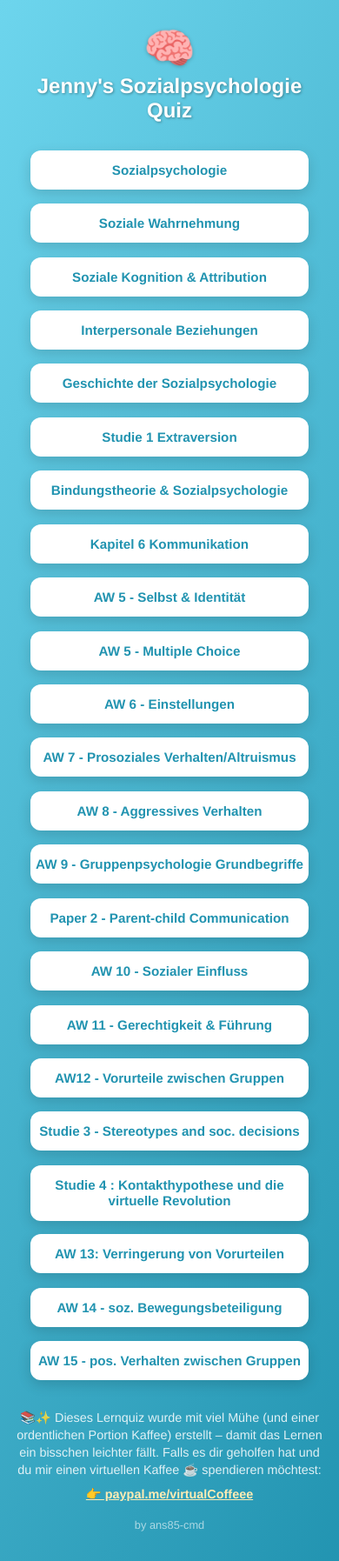
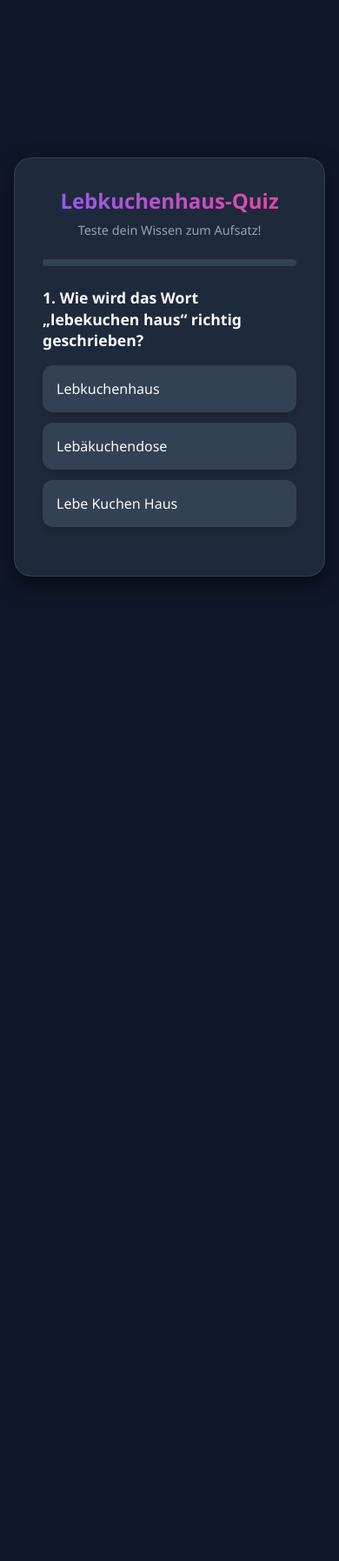
Before and after one commit to ans85-cmd/Quiz, a plain HTML site: page index.html in a window 390 px wide. Shown: the top 1795 px of the page at 87% size. After the commit the page ends 844 px from the top, so only its background shows below. Drawn offline with Linux system fonts and the light colour scheme.

Commit message:
index.html aktualisieren

```diff
--- a/index.html
+++ b/index.html
@@ -1,203 +1,371 @@
 <!DOCTYPE html>
 <html lang="de">
 <head>
-  <meta charset="UTF-8" />
-  <meta name="viewport" content="width=device-width, initial-scale=1" />
-  <title>Jenny's Sozialpsychologie Quiz</title>
+    <meta charset="UTF-8">
+    <meta name="viewport" content="width=device-width, initial-scale=1.0">
+    <title>Das Lebkuchenhaus - Lernquiz</title>
     <style>
-    /* Grund-Reset */
-    *, *::before, *::after {
+        :root {
+            --bg-color: #0f172a;
+            --card-bg: #1e293b;
+            --primary: #8b5cf6;
+            --primary-hover: #7c3aed;
+            --accent: #ec4899;
+            --text: #f8fafc;
+            --text-muted: #94a3b8;
+            --success: #22c55e;
+            --error: #ef4444;
+        }
+
+        * {
             box-sizing: border-box;
+            margin: 0;
+            padding: 0;
+            font-family: 'Segoe UI', Roboto, Helvetica, Arial, sans-serif;
         }
 
         body {
-      margin: 0;
-      font-family: "Helvetica Neue", Arial, sans-serif;
-      background: linear-gradient(120deg, #6dd5ed, #2193b0);
-      color: white;
-      display: flex;
-      flex-direction: column;
-      align-items: center;
+            background-color: var(--bg-color);
+            color: var(--text);
             min-height: 100vh;
-      padding: 2rem 1rem 3rem;
-      animation: fadeIn 1.5s ease forwards;
-      -webkit-font-smoothing: antialiased;
-      -moz-osx-font-smoothing: grayscale;
-    }
-
-    @keyframes fadeIn {
-      0% {
-        opacity: 0;
-        transform: translateY(20px);
-      }
-      100% {
-        opacity: 1;
-        transform: translateY(0);
-      }
-    }
-
-    /* Header */
-    header {
-      text-align: center;
-      margin-bottom: 2rem;
-    }
-
-    .logo {
-      font-size: 4rem;
-      line-height: 1;
-      margin-bottom: 0.3rem;
-      user-select: none;
-      filter: drop-shadow(0 1px 2px rgba(0,0,0,0.25));
-    }
-
-    h1 {
-      font-size: 2rem;
-      font-weight: 700;
-      text-shadow: 1px 1px 3px rgba(0, 0, 0, 0.35);
-      margin: 0;
-    }
-
-    /* Container für Buttons */
-    main {
-      width: 100%;
-      max-width: 440px;
-      display: grid;
-      grid-template-columns: 1fr 1fr;
-      gap: 1rem;
-      margin-bottom: 2rem;
-    }
-
-    /* Buttons als Links für bessere Accessibility */
-   main a.button {
             display: flex;
             justify-content: center;
             align-items: center;
-  padding: 1rem 0.8rem;
-  background-color: white;
-  color: #2193b0;
-  font-weight: 600;
-  font-size: 1rem;
-  border-radius: 12px;
-  box-shadow: 0 5px 15px rgba(0, 0, 0, 0.15);
-  text-decoration: none;
-  user-select: none;
-  transition: background-color 0.3s ease, transform 0.15s ease, box-shadow 0.3s ease;
-  will-change: transform;
-  cursor: pointer;
-  text-align: center;       /* Hier hinzugefügt */
-  line-height: 1.2;         /* Optional, sorgt für gute vertikale Zentrierung */
+            padding: 1rem;
         }
 
-
-    main a.button:hover,
-    main a.button:focus-visible {
-      background-color: #f0f8ff;
-      box-shadow: 0 8px 20px rgba(33, 147, 176, 0.5);
-      outline: none;
-    }
-
-    main a.button:active {
-      transform: scale(0.97);
-      box-shadow: 0 4px 10px rgba(33, 147, 176, 0.6);
-    }
-
-    /* Responsive: Eine Spalte auf sehr kleinen Displays */
-    @media (max-width: 400px) {
-      main {
-        grid-template-columns: 1fr;
-        max-width: 320px;
-      }
-
-      .logo {
-        font-size: 3rem;
+        .container {
+            width: 100%;
+            max-width: 500px;
+            background-color: var(--card-bg);
+            border-radius: 20px;
+            padding: 2rem;
+            box-shadow: 0 10px 25px rgba(0, 0, 0, 0.5);
+            border: 1px solid rgba(255, 255, 255, 0.1);
+            position: relative;
+            overflow: hidden;
         }
 
         h1 {
             font-size: 1.5rem;
+            text-align: center;
+            margin-bottom: 0.5rem;
+            background: linear-gradient(45deg, var(--primary), var(--accent));
+            -webkit-background-clip: text;
+            -webkit-text-fill-color: transparent;
         }
 
-      main a.button {
-        font-size: 0.95rem;
-        padding: 0.85rem 0;
-      }
+        .subtitle {
+            text-align: center;
+            color: var(--text-muted);
+            font-size: 0.9rem;
+            margin-bottom: 1.5rem;
         }
 
-    /* Footer / Info-Bereich */
-    footer {
-      max-width: 440px;
-      text-align: center;
-      font-size: 0.9rem;
-      line-height: 1.4;
-      color: rgba(255 255 255 / 0.85);
-      user-select: none;
+        .progress-bar {
+            width: 100%;
+            height: 8px;
+            background-color: #334155;
+            border-radius: 4px;
+            margin-bottom: 1.5rem;
+            overflow: hidden;
         }
 
-    footer a {
-      color: #ffecb3;
-      text-decoration: underline;
-      font-weight: 600;
+        .progress-fill {
+            height: 100%;
+            background: linear-gradient(90deg, var(--primary), var(--accent));
+            width: 0%;
+            transition: width 0.3s ease;
         }
 
-    footer a:hover,
-    footer a:focus-visible {
-      color: #fff176;
-      outline: none;
+        .question-container {
+            margin-bottom: 1.5rem;
         }
 
-    footer h4 {
-      margin-top: 0;
-      margin-bottom: 0.5rem;
-      font-weight: 500;
+        .question-text {
+            font-size: 1.1rem;
+            font-weight: 600;
+            margin-bottom: 1rem;
+            line-height: 1.4;
         }
 
-    footer h6 {
-      margin-top: 1rem;
-      font-weight: 400;
-      font-size: 0.8rem;
-      color: rgba(255 255 255 / 0.6);
+        .options-grid {
+            display: flex;
+            flex-direction: column;
+            gap: 0.75rem;
+        }
+
+        .option-btn {
+            background-color: #334155;
+            color: var(--text);
+            border: none;
+            padding: 1rem;
+            border-radius: 12px;
+            font-size: 1rem;
+            cursor: pointer;
+            text-align: left;
+            transition: all 0.2s ease;
+            box-shadow: 0 4px 6px rgba(0,0,0,0.1);
+        }
+
+        .option-btn:hover:not(:disabled) {
+            background-color: #475569;
+            transform: translateY(-2px);
+        }
+
+        .option-btn:active:not(:disabled) {
+            transform: translateY(0);
+        }
+
+        .option-btn.correct {
+            background-color: var(--success) !important;
+            color: white;
+            box-shadow: 0 0 15px rgba(34, 197, 94, 0.4);
+        }
+
+        .option-btn.incorrect {
+            background-color: var(--error) !important;
+            color: white;
+            animation: shake 0.4s ease-in-out;
+        }
+
+        .next-btn {
+            display: none;
+            width: 100%;
+            background: linear-gradient(45deg, var(--primary), var(--accent));
+            color: white;
+            border: none;
+            padding: 1rem;
+            border-radius: 12px;
+            font-size: 1rem;
+            font-weight: bold;
+            cursor: pointer;
+            margin-top: 1.5rem;
+            box-shadow: 0 4px 15px rgba(139, 92, 246, 0.4);
+            transition: opacity 0.2s;
+        }
+
+        .next-btn:hover {
+            opacity: 0.9;
+        }
+
+        .result-container {
+            display: none;
+            text-align: center;
+        }
+
+        .result-score {
+            font-size: 2.5rem;
+            font-weight: bold;
+            margin: 1rem 0;
+            background: linear-gradient(45deg, var(--primary), var(--accent));
+            -webkit-background-clip: text;
+            -webkit-text-fill-color: transparent;
+        }
+
+        .result-text {
+            color: var(--text-muted);
+            margin-bottom: 1.5rem;
+            font-size: 1rem;
+        }
+
+        .restart-btn {
+            background: linear-gradient(45deg, var(--primary), var(--accent));
+            color: white;
+            border: none;
+            padding: 1rem 2rem;
+            border-radius: 12px;
+            font-size: 1rem;
+            font-weight: bold;
+            cursor: pointer;
+            box-shadow: 0 4px 15px rgba(139, 92, 246, 0.4);
+        }
+
+        @keyframes shake {
+            0%, 100% { transform: translateX(0); }
+            20%, 60% { transform: translateX(-6px); }
+            40%, 80% { transform: translateX(6px); }
         }
     </style>
 </head>
 <body>
-  <header>
-    <div class="logo" aria-hidden="true">🧠</div>
-    <h1>Jenny's Sozialpsychologie Quiz</h1>
-  </header>
 
-  <main>
-    <a href="Sozialpsychologie.html" class="button" role="button" tabindex="0">Sozialpsychologie</a>
-    <a href="Wahrnehmung.html" class="button" role="button" tabindex="0">Soziale Wahrnehmung</a>
-    <a href="Kognition.html" class="button" role="button" tabindex="0">Soziale Kognition &amp; Attribution</a>
-    <a href="Interpersonale.html" class="button" role="button" tabindex="0">Interpersonale Beziehungen</a>
-    <a href="Geschichte.html" class="button" role="button" tabindex="0">Geschichte der Sozialpsychologie</a>
-    <a href="Extraversion.html" class="button" role="button" tabindex="0">Studie 1 Extraversion</a>
-    <a href="Bildungstheorie.html" class="button" role="button" tabindex="0">Bindungstheorie &amp; Sozialpsychologie</a>
-    <a href="Kapitel6.html" class="button" role="button" tabindex="0">Kapitel 6 Kommunikation</a>
-    <a href="aw5.html" class="button" role="button" tabindex="0">AW 5 - Selbst &amp; Identität</a>
-    <a href="aw5_multiple.html" class="button" role="button" tabindex="0">AW 5 - Multiple Choice</a>
-    <a href="AW6_Einstellungen.html" class="button" role="button" tabindex="0">AW 6 - Einstellungen</a>
-    <a href="aw7.html" class="button" role="button" tabindex="0">AW 7 - Prosoziales Verhalten/Altruismus</a>
-    <a href="aw8.html" class="button" role="button" tabindex="0">AW 8 - Aggressives Verhalten</a>
-    <a href="aw9.html" class="button" role="button" tabindex="0">AW 9 - Gruppenpsychologie Grundbegriffe</a>
-    <a href="Paper2.html" class="button" role="button" tabindex="0">Paper 2 - Parent-child Communication</a>
-    <a href="aw10.html" class="button" role="button" tabindex="0">AW 10 - Sozialer Einfluss</a>
-    <a href="aw11.html" class="button" role="button" tabindex="0">AW 11 - Gerechtigkeit & Führung</a>
-    <a href="aw12.html" class="button" role="button" tabindex="0">AW12 - Vorurteile zwischen Gruppen</a>
-    <a href="studie3.html" class="button" role="button" tabindex="0">Studie 3 - Stereotypes and soc. decisions</a>
-    <a href="studie4.html" class="button" role="button" tabindex="0">Studie 4 : Kontakthypothese und die virtuelle Revolution</a>
-    <a href="aw13.html" class="button" role="button" tabindex="0">AW 13: Verringerung von Vorurteilen</a>
-    <a href="aw14.html" class="button" role="button" tabindex="0">AW 14 - soz. Bewegungsbeteiligung</a>
-    <a href="aw15.html" class="button" role="button" tabindex="0">AW 15 - pos. Verhalten zwischen Gruppen</a>
-  </main>
+    <div class="container">
+        <h1>Lebkuchenhaus-Quiz</h1>
+        <div class="subtitle">Teste dein Wissen zum Aufsatz!</div>
 
-  <footer>
-    <h4>📚✨ Dieses Lernquiz wurde mit viel Mühe (und einer ordentlichen Portion Kaffee) erstellt – damit das Lernen ein bisschen leichter fällt. Falls es dir geholfen hat und du mir einen virtuellen Kaffee ☕️ spendieren möchtest:</h4>
-    <h4>
-      <a href="https://paypal.me/virtualCoffeee?country.x=AT&locale.x=de_DE" target="_blank" rel="noopener noreferrer">
-        👉 paypal.me/virtualCoffeee
-      </a>
-    </h4>
-    <h6>by ans85-cmd</h6>
-  </footer>
+        <div class="progress-bar">
+            <div class="progress-fill" id="progressFill"></div>
+        </div>
+
+        <div id="quizContainer">
+            <div class="question-container">
+                <div class="question-text" id="questionText">Frage lädt...</div>
+                <div class="options-grid" id="optionsGrid">
+                    <!-- Buttons werden dynamisch eingefügt -->
+                </div>
+            </div>
+            <button class="next-btn" id="nextBtn" onclick="nextQuestion()">Nächste Frage 🚀</button>
+        </div>
+
+        <div class="result-container" id="resultContainer">
+            <h2>Quiz beendet! 🎉</h2>
+            <div class="result-score" id="resultScore">0/5</div>
+            <div class="result-text" id="resultText">Super gemacht!</div>
+            <button class="restart-btn" onclick="restartQuiz()">Nochmal spielen 🔄️</button>
+        </div>
+    </div>
+
+    <script>
+        const quizData = [
+            {
+                question: "Wie wird das Wort „lebekuchen haus“ richtig geschrieben?",
+                options: [
+                    "Lebkuchenhaus",
+                    "Lebäkuchendose",
+                    "Lebe Kuchen Haus"
+                ],
+                correct: 0
+            },
+            {
+                question: "Wie lautet die richtige Rechtschreibung für das Wort „herlichen“?",
+                options: [
+                    "herrlich",
+                    "herrlichen",
+                    "herlich"
+                ],
+                correct: 1
+            },
+            {
+                question: "Was machten Hans und Gretl, nachdem die Hexe im Ofen war?",
+                options: [
+                    "Sie gingen sofort schlafen.",
+                    "Sie tanzten glücklich im Wald und aßen Lebkuchen.",
+                    "Sie suchten nach ihren Schuhen."
+                ],
+                correct: 1
+            },
+            {
+                question: "Wie schreibt man das Wort „wahren“ (in: „...dass die beiden entkommen waren“) richtig?",
+                options: [
+                    "wahren (mit h)",
+                    "waren (ohne h)",
+                    "wahrn"
+                ],
+                correct: 1
+            },
+            {
+                question: "Welches Wort wird mit Doppel-s („dass“) geschrieben?",
+                options: [
+                    "Das Mädchen sah, _ die Dame am Ofen war.",
+                    "Das ist _ Haus.",
+                    "Gib mir _ Buch."
+                ],
+                correct: 0
+            }
+        ];
+
+        let currentQuestionIndex = 0;
+        let score = 0;
+        let answered = false;
+
+        const questionText = document.getElementById("questionText");
+        const optionsGrid = document.getElementById("optionsGrid");
+        const nextBtn = document.getElementById("nextBtn");
+        const progressFill = document.getElementById("progressFill");
+        const quizContainer = document.getElementById("quizContainer");
+        const resultContainer = document.getElementById("resultContainer");
+        const resultScore = document.getElementById("resultScore");
+        const resultText = document.getElementById("resultText");
+
+        function loadQuestion() {
+            answered = false;
+            nextBtn.style.display = "none";
+
+            const currentData = quizData[currentQuestionIndex];
+            questionText.innerText = `${currentQuestionIndex + 1}. ${currentData.question}`;
+
+            optionsGrid.innerHTML = "";
+            currentData.options.forEach((option, index) => {
+                const btn = document.createElement("button");
+                btn.classList.add("option-btn");
+                btn.innerText = option;
+                btn.onclick = () => selectOption(index, btn);
+                optionsGrid.appendChild(btn);
+            });
+
+            updateProgress();
+        }
+
+        function selectOption(selectedIndex, selectedBtn) {
+            if (answered) return;
+            answered = true;
+
+            const currentData = quizData[currentQuestionIndex];
+            const allButtons = optionsGrid.children;
+
+            if (selectedIndex === currentData.correct) {
+                selectedBtn.classList.add("correct");
+                score++;
+            } else {
+                selectedBtn.classList.add("incorrect");
+                allButtons[currentData.correct].classList.add("correct");
+            }
+
+            // Alle Buttons deaktivieren
+            for (let btn of allButtons) {
+                btn.disabled = true;
+            }
+
+            // Nächste-Frage-Button anzeigen oder bei letzter Frage auf Auswertung wechseln
+            if (currentQuestionIndex < quizData.length - 1) {
+                nextBtn.style.display = "block";
+            } else {
+                nextBtn.innerText = "Zur Auswertung 🏆";
+                nextBtn.style.display = "block";
+            }
+        }
+
+        function nextQuestion() {
+            currentQuestionIndex++;
+            if (currentQuestionIndex < quizData.length) {
+                loadQuestion();
+            } else {
+                showResult();
+            }
+        }
+
+        function updateProgress() {
+            const progress = ((currentQuestionIndex) / quizData.length) * 100;
+            progressFill.style.width = `${progress}%`;
+        }
+
+        function showResult() {
+            quizContainer.style.display = "none";
+            progressFill.style.width = "100%";
+            resultContainer.style.display = "block";
+
+            resultScore.innerText = `${score} / ${quizData.length}`;
+
+            if (score === quizData.length) {
+                resultText.innerText = "Wahnsinn! Du bist ein echter Rechtschreib-Profi! 🌟";
+            } else if (score >= 3) {
+                resultText.innerText = "Super gemacht! Da waren schon echte Meisterleistungen dabei! 👍";
+            } else {
+                resultText.innerText = "Das üben wir noch ein bisschen, du packst das! 💪";
+            }
+        }
+
+        function restartQuiz() {
+            currentQuestionIndex = 0;
+            score = 0;
+            resultContainer.style.display = "none";
+            quizContainer.style.display = "block";
+            loadQuestion();
+        }
+
+        // Start beim Laden
+        loadQuestion();
+    </script>
 </body>
 </html>
```
Lines whose indentation alone changed are shown as unchanged.
